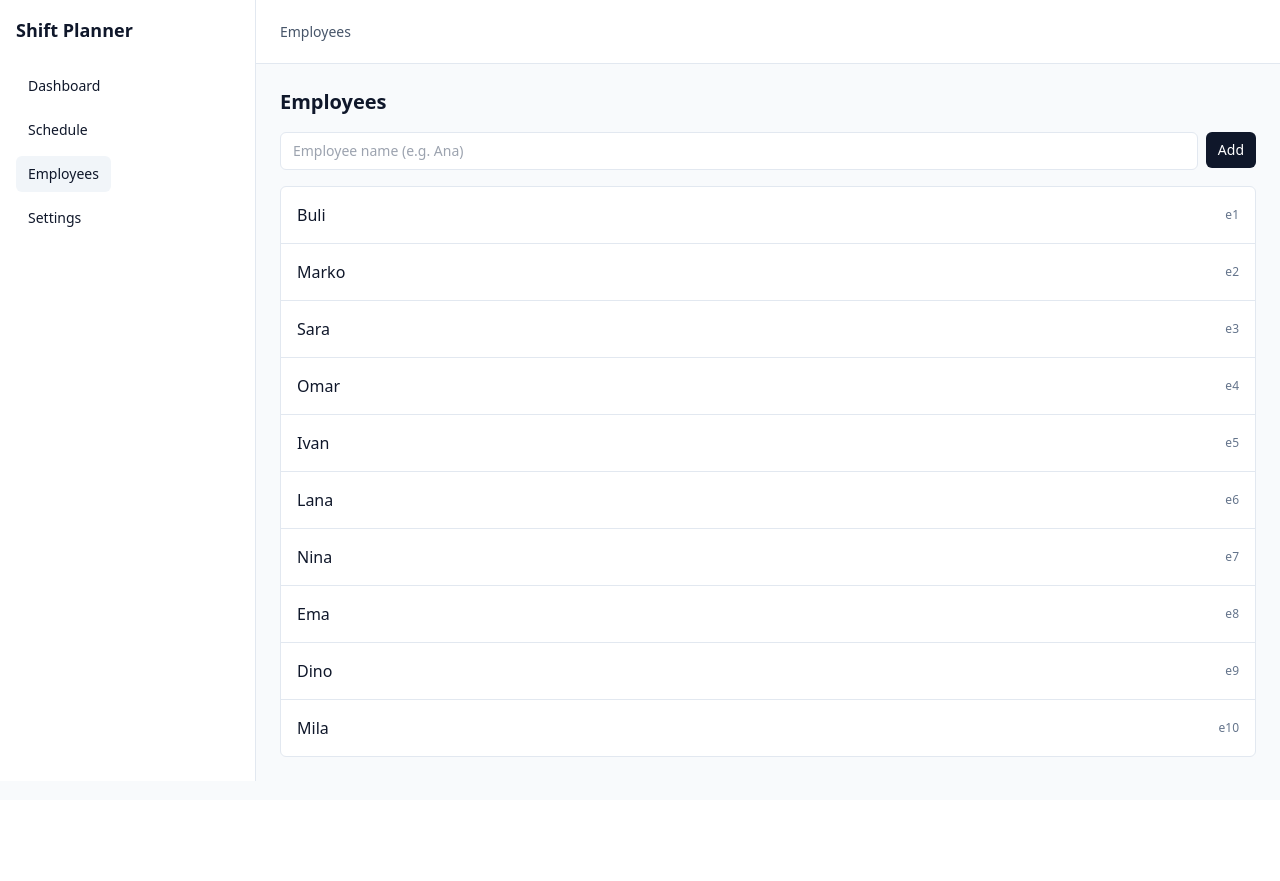
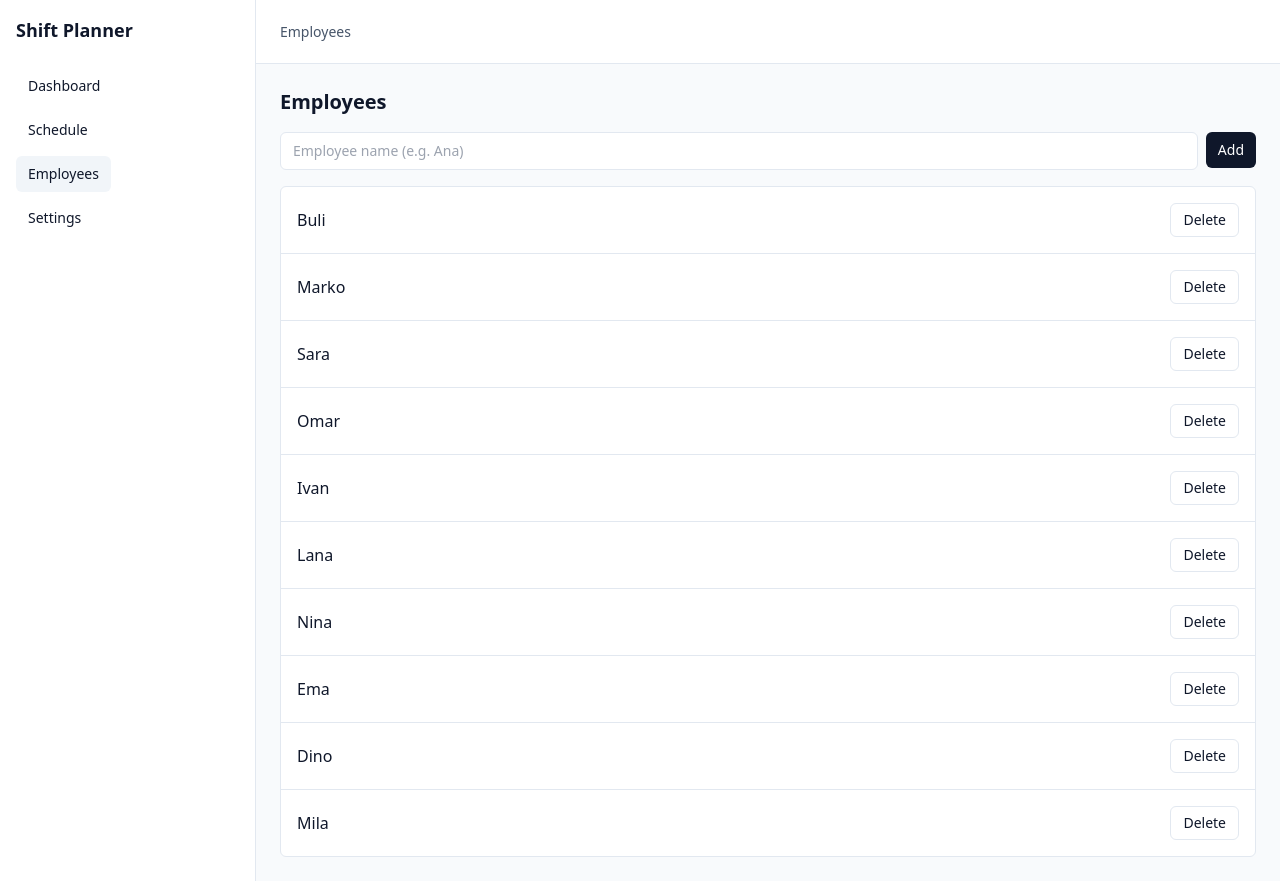
Before and after one commit to BuliDev/employee-shift-planner, a React (Vite) app: page / in a window 1280 px wide. Both pictures are taken after a click on the button "Employees". Before the commit the page ends 800 px from the top, so only its background shows below. Built offline with nearby package versions, Linux system fonts and the light colour scheme.

Commit message:
feat: delete employee with confirmation

```diff
--- a/src/app/AppLayout.tsx
+++ b/src/app/AppLayout.tsx
@@ -27,6 +27,10 @@ const AppLayout = () => {
     };
 
     setEmployees((prev) => [...prev, newEmployee]);
+  };
+
+  const deleteEmployee = (id: string) => {
+    setEmployees((prev) => prev.filter((e) => e.id !== id));
   };
 
   const [activePage, setActivePage] = useState<
@@ -113,6 +117,7 @@ const AppLayout = () => {
               <EmployeesPage
                 employees={employees}
                 onAddEmployee={addEmployee}
+                onDeleteEmployee={deleteEmployee}
               />
             )}
 
--- a/src/pages/EmployeesPage.tsx
+++ b/src/pages/EmployeesPage.tsx
@@ -4,9 +4,14 @@ import type { Employee } from "../types/models";
 type EmployeesPageProps = {
   employees: Employee[];
   onAddEmployee: (name: string) => void;
+  onDeleteEmployee: (id: string) => void;
 };
 
-const EmployeesPage = ({ employees, onAddEmployee }: EmployeesPageProps) => {
+const EmployeesPage = ({
+  employees,
+  onAddEmployee,
+  onDeleteEmployee,
+}: EmployeesPageProps) => {
   const [name, setName] = useState("");
   const [error, setError] = useState<string | null>(null);
   return (
@@ -54,9 +59,24 @@ const EmployeesPage = ({ employees, onAddEmployee }: EmployeesPageProps) => {
         ) : (
           <ul className="divide-y divide-slate-200">
             {employees.map((e) => (
-              <li key={e.id} className="flex items-center justify-between p-4">
-                <div className="font-medium text-slate-900">{e.name}</div>
-                <div className="text-xs text-slate-500">{e.id}</div>
+              <li
+                key={e.id}
+                className="flex items-center justify-between gap-3 p-4"
+              >
+                <div>
+                  <div className="font-medium text-slate-900">{e.name}</div>
+                </div>
+
+                <button
+                  className="rounded-md border border-slate-200 px-3 py-1.5 text-sm hover:bg-slate-50"
+                  onClick={() => {
+                    const ok = window.confirm(`Delete ${e.name}?`);
+                    if (!ok) return;
+                    onDeleteEmployee(e.id);
+                  }}
+                >
+                  Delete
+                </button>
               </li>
             ))}
           </ul>
```
